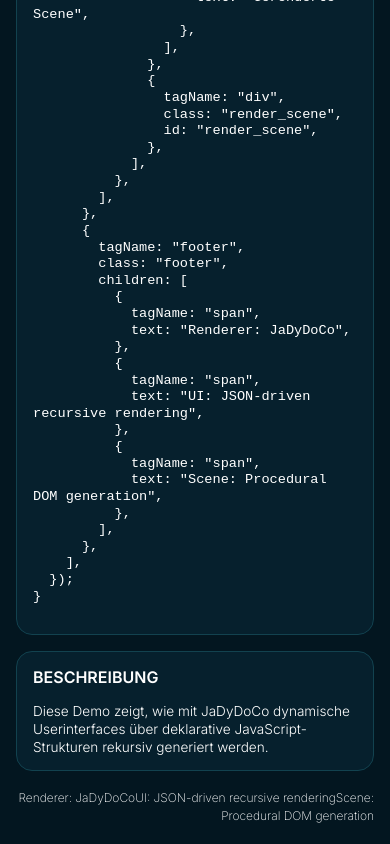
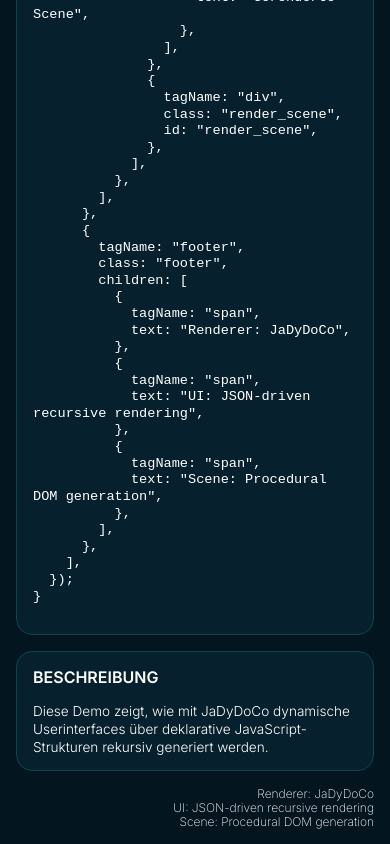
Before and after one commit to BexstaWashingtn/jadydoco, a plain HTML site: page index.html in a window 390 px wide. Shown: the part 3330-4174 px from the top of the page. Drawn offline with Linux system fonts and the light colour scheme.

Commit message:
footer responsive adjustment

```diff
--- a/css/style.css
+++ b/css/style.css
@@ -307,6 +307,10 @@ body {
     span {
       font-size: 0.75rem;
       font-weight: 200;
+
+      @media (max-width: 460px) {
+        display: block;
+      }
     }
   }
 }
```
